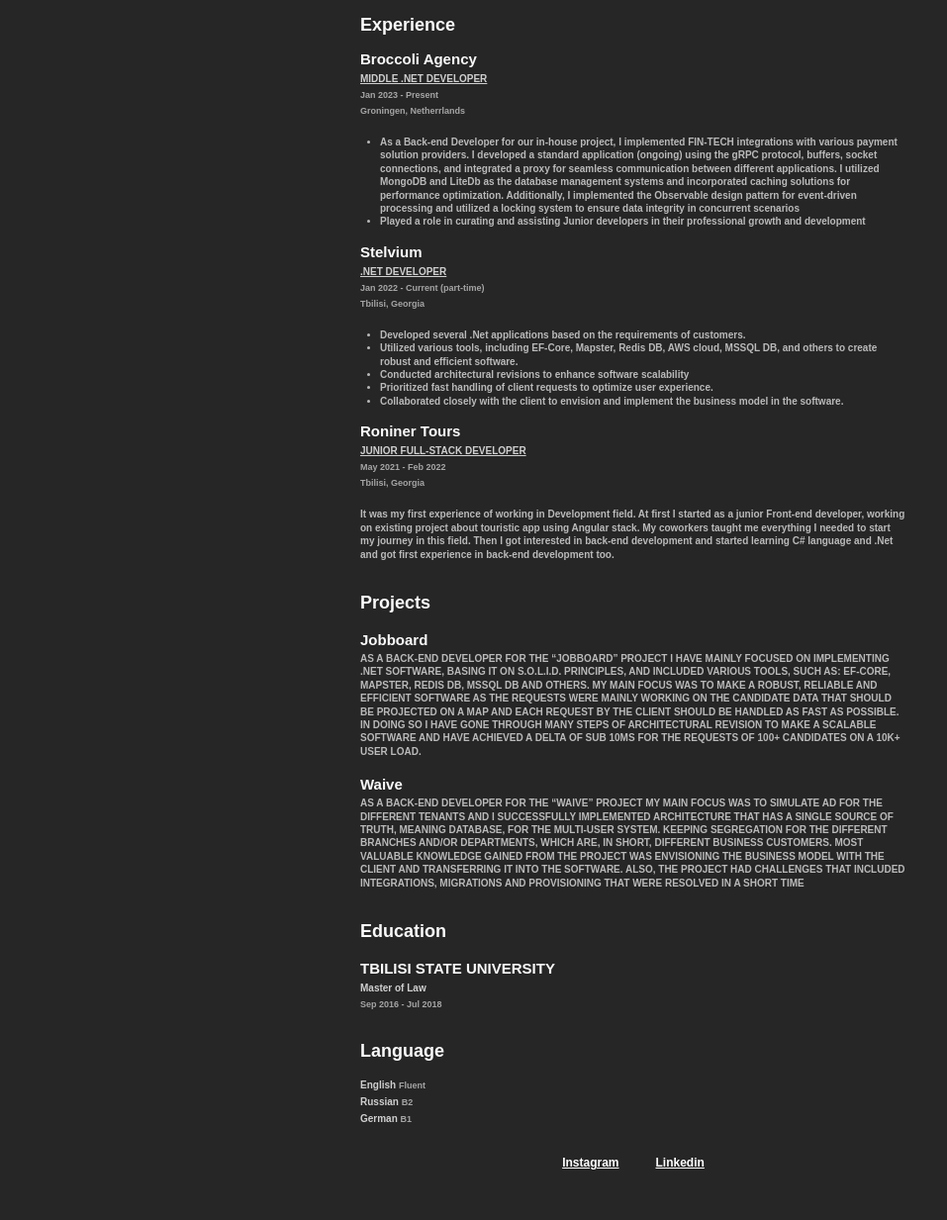
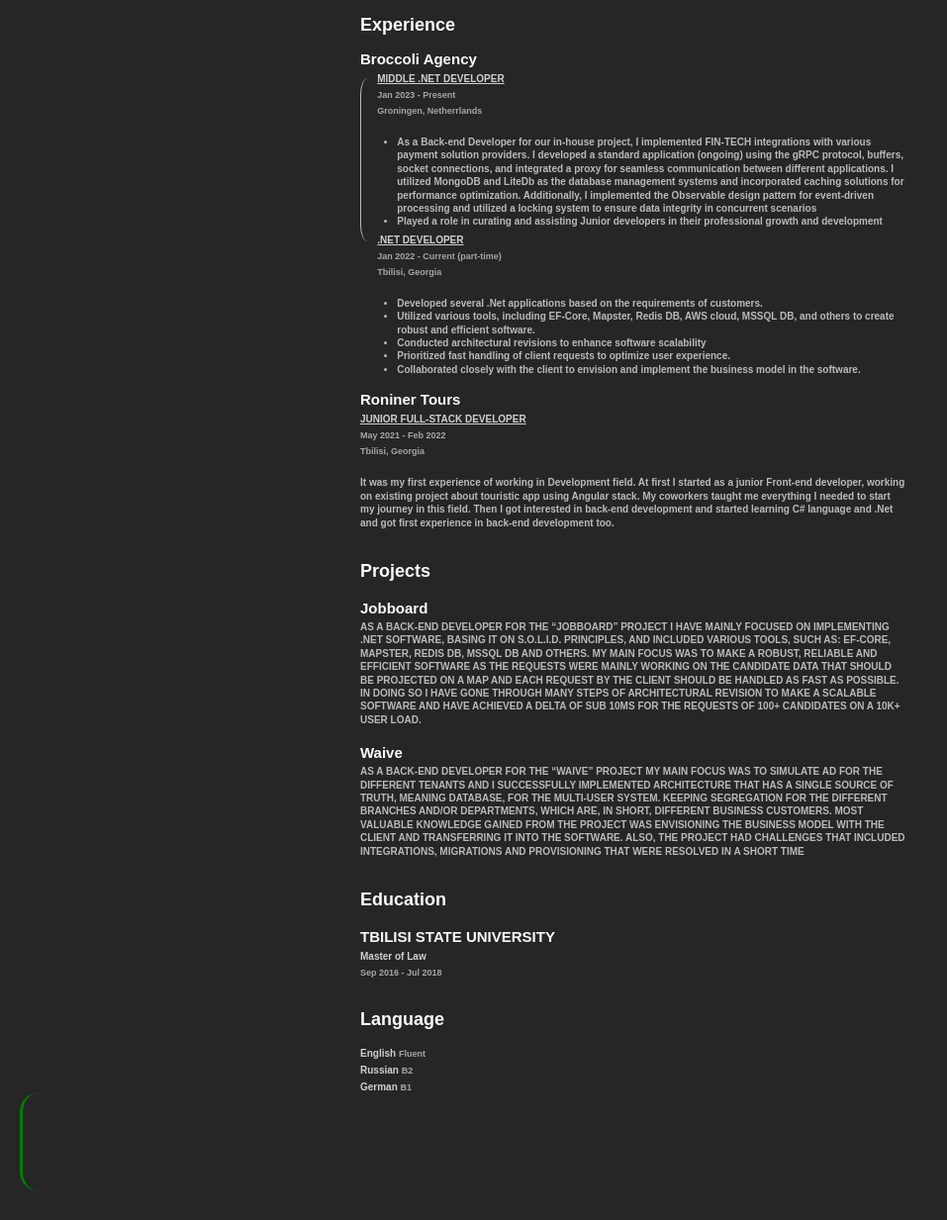
Before and after one commit to sophromadze/QasraCV, a plain HTML site: page index.html in a window 1280 px wide. Shown: the part 298-1531 px from the top of the page at 99% size, without its empty margins (0-957 px from the left). Before the commit the page ends 1504 px from the top, so only its background shows below. Drawn offline with Linux system fonts and the light colour scheme; a web font is replaced by a local one.

Commit message:
line between

```diff
--- a/index.html
+++ b/index.html
@@ -47,6 +47,10 @@
     <section class="experience">
       <h3>Experience</h3>
       <h4>Broccoli Agency</h4>
+      <div class="mainBox">
+        <div class="testireba">
+          <div class="line"></div>
+          <div>
             <h5>MIDDLE .NET DEVELOPER</h5>
             <h6>Jan 2023 - Present</h6>
             <h6>Groningen, Netherrlands</h6>
@@ -54,20 +58,26 @@
               <li>
                 As a Back-end Developer for our in-house project, I implemented
                 FIN-TECH integrations with various payment solution providers. I
-          developed a standard application (ongoing) using the gRPC protocol,
-          buffers, socket connections, and integrated a proxy for seamless
-          communication between different applications. I utilized MongoDB and
-          LiteDb as the database management systems and incorporated caching
-          solutions for performance optimization. Additionally, I implemented
-          the Observable design pattern for event-driven processing and utilized
-          a locking system to ensure data integrity in concurrent scenarios
+                developed a standard application (ongoing) using the gRPC
+                protocol, buffers, socket connections, and integrated a proxy
+                for seamless communication between different applications. I
+                utilized MongoDB and LiteDb as the database management systems
+                and incorporated caching solutions for performance optimization.
+                Additionally, I implemented the Observable design pattern for
+                event-driven processing and utilized a locking system to ensure
+                data integrity in concurrent scenarios
               </li>
               <li>
-          Played a role in curating and assisting Junior developers in their
-          professional growth and development
+                Played a role in curating and assisting Junior developers in
+                their professional growth and development
               </li>
             </ul>
-      <h4>Stelvium</h4>
+          </div>
+        </div>
+        <!-- <h4>Stelvium</h4> -->
+        <div class="testireba">
+          <div class="line"></div>
+          <div>
             <h5>.NET DEVELOPER</h5>
             <h6>Jan 2022 - Current <span>(part-time)</span></h6>
             <h6>Tbilisi, Georgia</h6>
@@ -77,21 +87,26 @@
                 customers.
               </li>
               <li>
-          Utilized various tools, including EF-Core, Mapster, Redis DB, AWS
-          cloud, MSSQL DB, and others to create robust and efficient software.
+                Utilized various tools, including EF-Core, Mapster, Redis DB,
+                AWS cloud, MSSQL DB, and others to create robust and efficient
+                software.
               </li>
               <li>
-          Conducted architectural revisions to enhance software scalability
+                Conducted architectural revisions to enhance software
+                scalability
               </li>
               <li>
                 Prioritized fast handling of client requests to optimize user
                 experience.
               </li>
               <li>
-          Collaborated closely with the client to envision and implement the
-          business model in the software.
+                Collaborated closely with the client to envision and implement
+                the business model in the software.
               </li>
             </ul>
+          </div>
+        </div>
+      </div>
       <h4>Roniner Tours</h4>
       <h5>JUNIOR FULL-STACK DEVELOPER</h5>
       <h6>May 2021 - Feb 2022</h6>
@@ -143,6 +158,7 @@
       <h4>Russian <span>B2</span></h4>
       <h4>German <span>B1</span></h4>
     </section>
+    <div class="wre"></div>
     <footer>
       <a href="#">Instagram</a>
       <a href="#">Linkedin</a>
--- a/style.css
+++ b/style.css
@@ -292,3 +292,47 @@
   line-height: normal;
   text-decoration-line: underline;
 }
+
+.mainBox {
+  display: flex;
+  flex-direction: column;
+}
+
+.testireba {
+  display: flex;
+  /* height: 170px; */
+  align-items: stretch;
+}
+
+.line {
+  /* height: 100px; */
+  width: 14%;
+  border-radius: 10%;
+  background: none;
+  border: 1.5px solid rgba(250, 250, 250, 0.7);
+  border-top: none;
+  border-right: none;
+  border-bottom: none;
+  flex-shrink: 0;
+  margin-top: 11px;
+  margin-bottom: -13px;
+}
+
+.wre {
+  height: 100px;
+  width: 100px;
+  border-radius: 20%;
+  background: none;
+  border: 3px solid green;
+  border-top: none;
+  border-right: none;
+  border-bottom: none;
+}
+
+.testireba div:nth-child(2) {
+  margin-left: -60px;
+}
+
+.testireba:nth-child(2) div:first-child {
+  visibility: hidden;
+}
```
Lines whose indentation alone changed are shown as unchanged.
